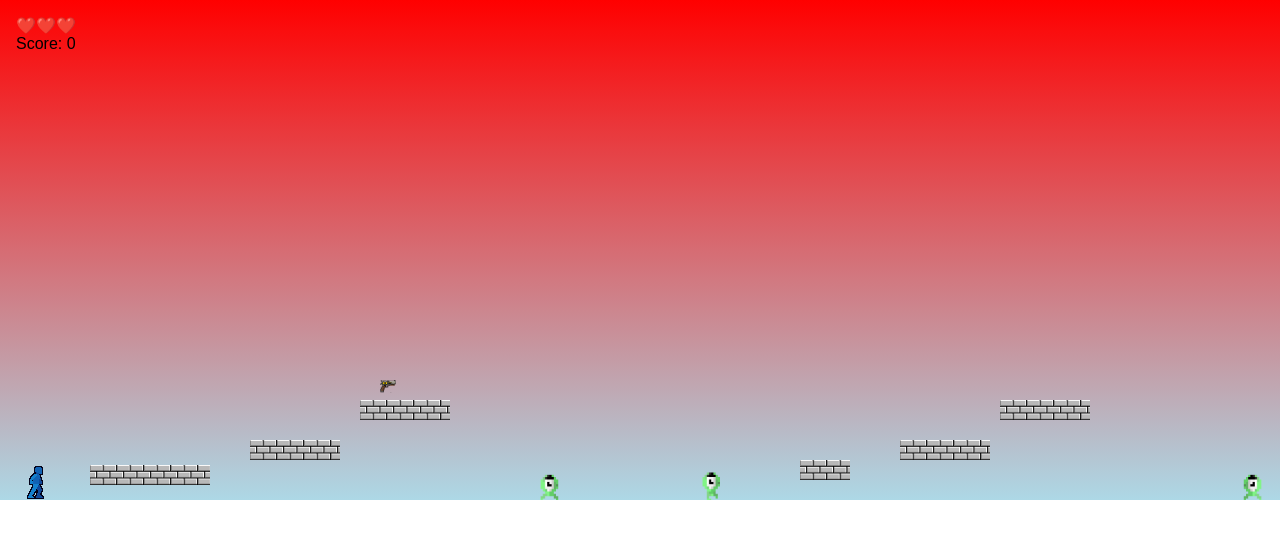
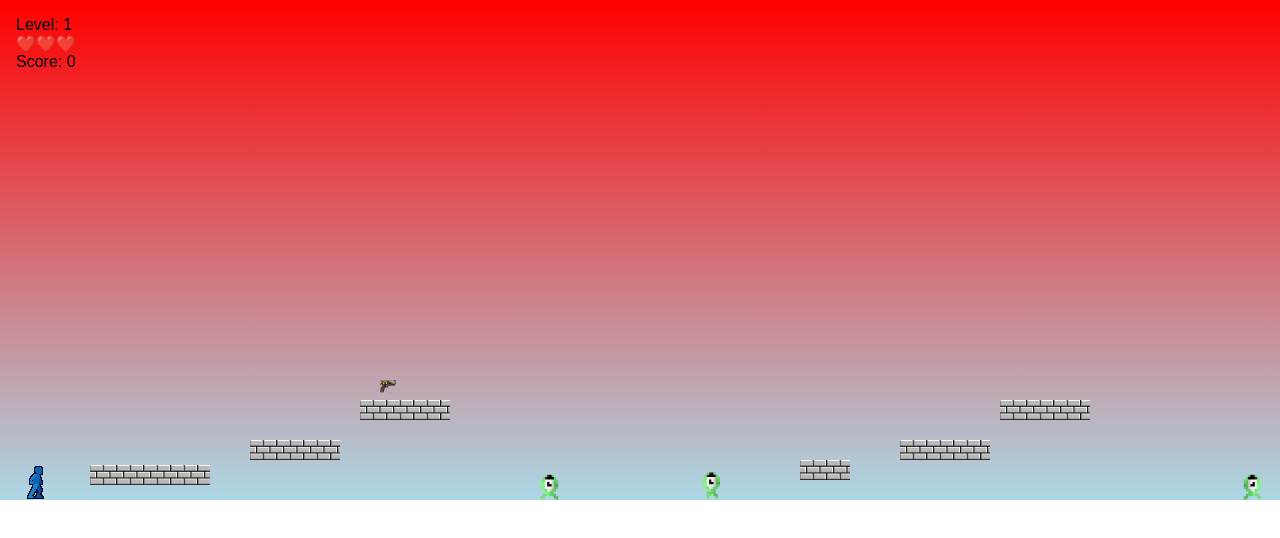
Before and after one commit to strongpauly/platformer, a React (Create React App) app: page / in a window 1280 px wide. Shown: the top 538 px of the page. Built offline with nearby package versions, Linux system fonts and the light colour scheme; the HTML template or start-up script is replaced by a standard one.

Commit message:
Add level name.

```diff
--- a/src/components/Game.tsx
+++ b/src/components/Game.tsx
@@ -101,7 +101,7 @@ class Game extends React.Component<IGameProps, any> {
           {bullets}
           {enemies}
         </div>
-        <PlayerSummary player={player} />
+        <PlayerSummary player={player} level={level} />
         {gameOver ? <div className="gameOver">GAME OVER</div> : <></>}
       </div>
     );
--- a/src/components/PlayerSummary.tsx
+++ b/src/components/PlayerSummary.tsx
@@ -1,16 +1,19 @@
 import * as React from "react";
+import { IInitializedLevel } from "src/model/ILevel";
 import { IPlayer } from "..//model/IPlayer";
 import "./PlayerSummary.css";
 
 interface IPlayerSummary {
   player: IPlayer;
+  level: IInitializedLevel;
 }
 
 export class PlayerSummary extends React.Component<IPlayerSummary> {
   public render() {
-    const { player } = this.props;
+    const { player, level } = this.props;
     return (
       <div className="player-summary">
+        <div>Level: {level.name}</div>
         <div className="hit-points">{new Array(player.hp).fill("❤")}</div>
         <div>Score: {player.score}</div>
         {player.hasGun && <div>Bullets: {player.bullets}</div>}
```
